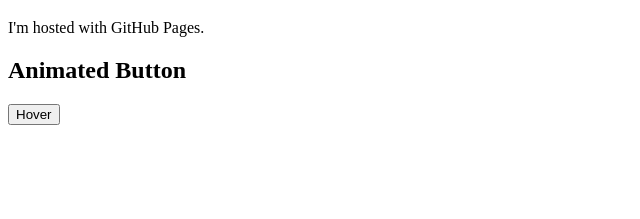
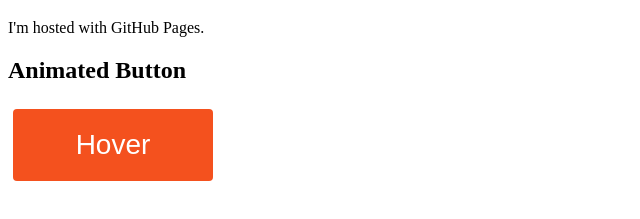
Before and after one commit to Ansariith/Ansariith.github.io, a plain HTML site: page index.html in a window 1280 px wide. Shown: the part 61-280 px from the top of the page, without its empty margins (0-640 px from the left). Drawn offline with Linux system fonts and the light colour scheme.

Commit message:
Update style.css

```diff
--- a/style.css
+++ b/style.css
@@ -1,3 +1,42 @@
 body {
     font-size: 100%;
 }
+.button {
+  display: inline-block;
+  border-radius: 4px;
+  background-color: #f4511e;
+  border: none;
+  color: #FFFFFF;
+  text-align: center;
+  font-size: 28px;
+  padding: 20px;
+  width: 200px;
+  transition: all 0.5s;
+  cursor: pointer;
+  margin: 5px;
+}
+
+.button span {
+  cursor: pointer;
+  display: inline-block;
+  position: relative;
+  transition: 0.5s;
+}
+
+.button span:after {
+  content: '\00bb';
+  position: absolute;
+  opacity: 0;
+  top: 0;
+  right: -20px;
+  transition: 0.5s;
+}
+
+.button:hover span {
+  padding-right: 25px;
+}
+
+.button:hover span:after {
+  opacity: 1;
+  right: 0;
+}
```
